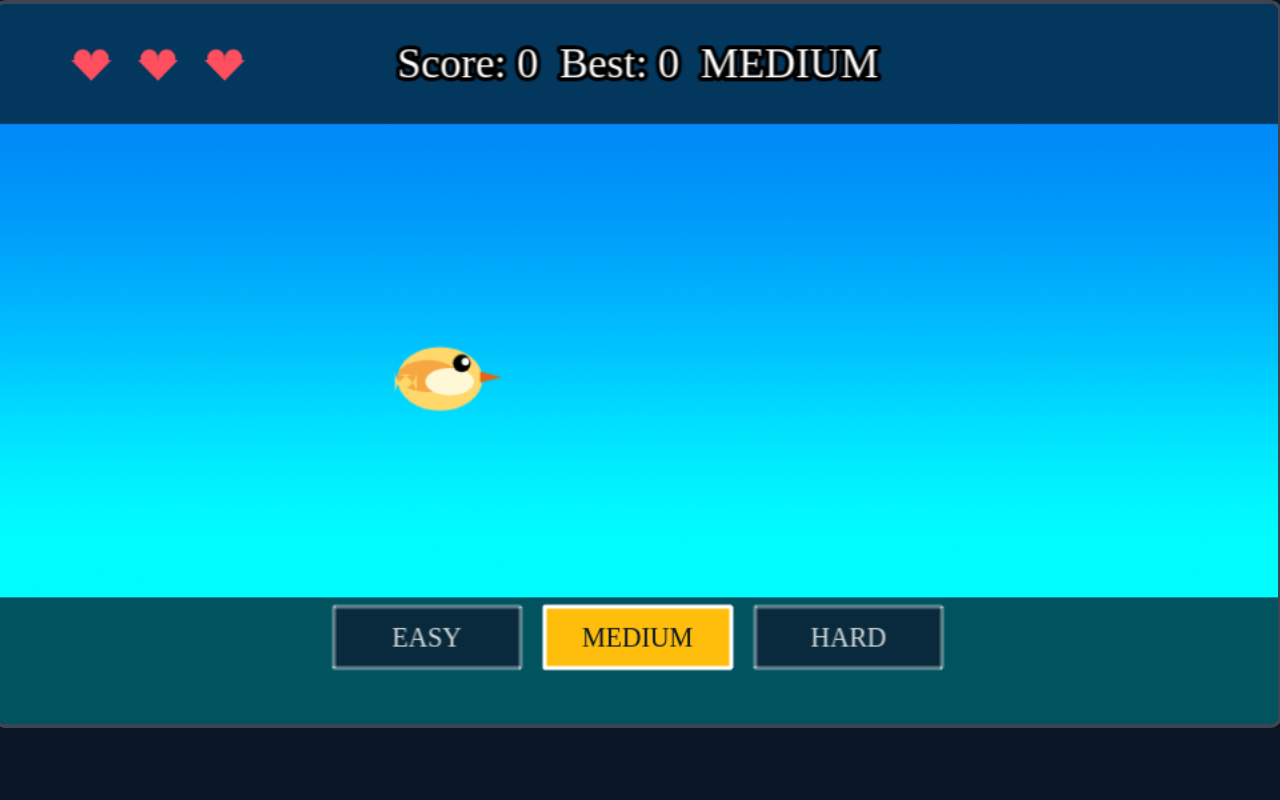
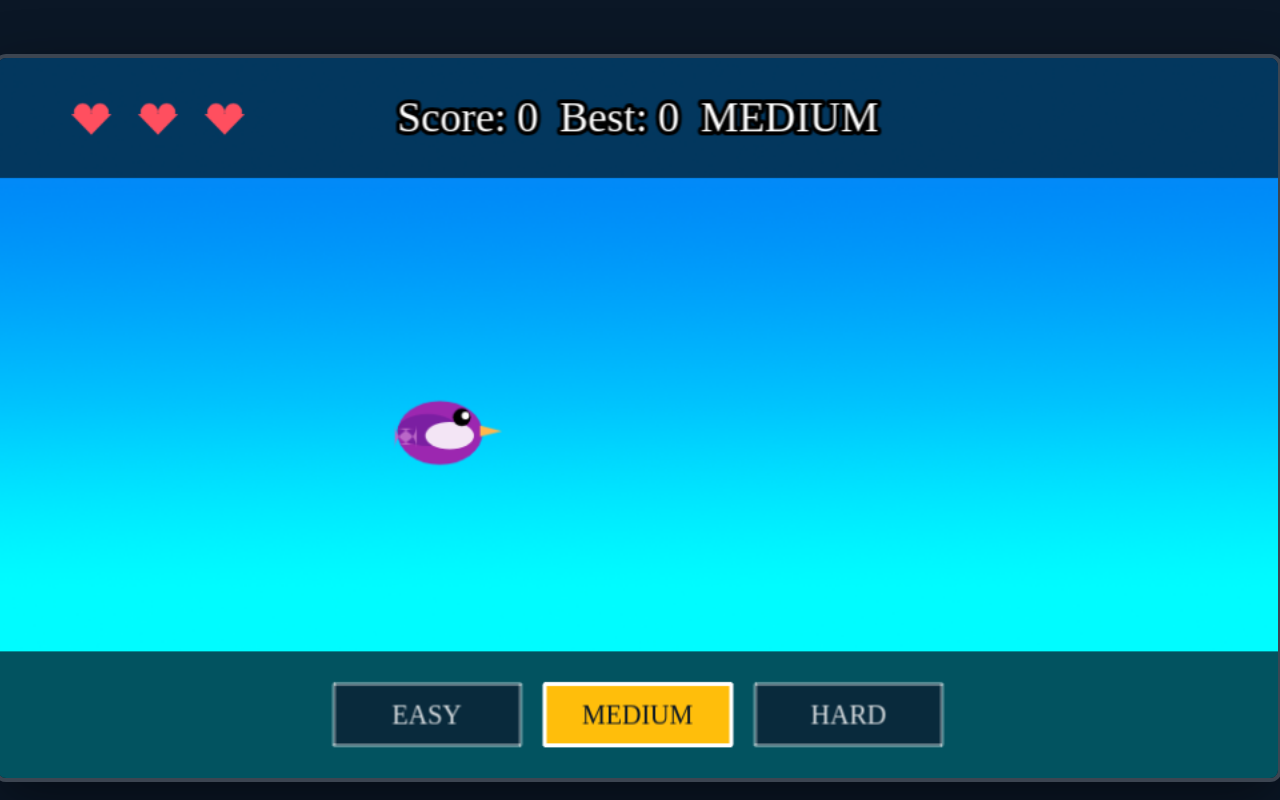
Before and after one commit to c16a/bunny-bird, a React (Vite) app: page / in a window 1280 px wide. Built offline with nearby package versions, Linux system fonts and the light colour scheme.

Commit message:
Added full screen functionality
Signed-off-by: Chaitanya Munukutla <chaitanya.m61292@gmail.com>

```diff
--- a/public/style.css
+++ b/public/style.css
@@ -1,3 +1,8 @@
+:root {
+    --viewport-height: 100vh;
+    --viewport-width: 100vw;
+}
+
 html,
 body {
     height: 100%;
@@ -13,8 +18,8 @@ body {
 }
 
 #app {
-    width: 100%;
-    height: 100%;
+    width: var(--viewport-width);
+    height: var(--viewport-height);
     display: flex;
     justify-content: center;
     align-items: center;
@@ -22,8 +27,8 @@ body {
 }
 
 #game-container {
-    width: 100%;
-    height: 100%;
+    width: var(--viewport-width);
+    height: var(--viewport-height);
     display: flex;
     justify-content: center;
     align-items: center;
@@ -33,10 +38,12 @@ body {
     border: 4px solid rgba(255, 255, 255, 0.2);
     border-radius: 12px;
     box-shadow: 0 20px 60px rgba(0, 0, 0, 0.45);
-    width: 100vw;
-    height: 100vh;
-    max-width: 100vw;
-    max-height: 100vh;
+    width: var(--viewport-width);
+    height: var(--viewport-height);
+    max-width: var(--viewport-width);
+    max-height: var(--viewport-height);
+    display: block;
+    margin: 0 auto;
     touch-action: none;
     cursor: pointer;
 }
--- a/src/App.tsx
+++ b/src/App.tsx
@@ -10,6 +10,26 @@ function App()
     const handleSceneReady = useCallback((sceneInstance: Phaser.Scene) =>
     {
         setActiveScene(sceneInstance as GameScene);
+    }, []);
+
+    useEffect(() =>
+    {
+        const updateViewportVars = () =>
+        {
+            const root = document.documentElement;
+            root.style.setProperty('--viewport-height', `${window.innerHeight}px`);
+            root.style.setProperty('--viewport-width', `${window.innerWidth}px`);
+        };
+
+        updateViewportVars();
+        window.addEventListener('resize', updateViewportVars);
+        window.addEventListener('orientationchange', updateViewportVars);
+
+        return () =>
+        {
+            window.removeEventListener('resize', updateViewportVars);
+            window.removeEventListener('orientationchange', updateViewportVars);
+        };
     }, []);
 
     useEffect(() =>
--- a/src/game/scenes/Game.ts
+++ b/src/game/scenes/Game.ts
@@ -345,7 +345,7 @@ export class Game extends Phaser.Scene
         const spacing = 18;
         const totalWidth = (buttonWidth * options.length) + (spacing * (options.length - 1));
         const startX = (this.scale.width * 0.5) - (totalWidth * 0.5) + (buttonWidth * 0.5);
-        const y = this.scale.height - this.hudBottom + 30;
+        const y = this.scale.height - (this.hudBottom * 0.5);
 
         options.forEach((level, index) =>
         {
@@ -659,19 +659,19 @@ export class Game extends Phaser.Scene
         const height = 72;
         const graphics = this.make.graphics({ x: 0, y: 0 });
 
-        graphics.fillStyle(0xffd86b, 1);
+        graphics.fillStyle(0x9c27b0, 1);
         graphics.fillEllipse(width * 0.45, height * 0.55, width * 0.7, height * 0.7);
 
-        graphics.fillStyle(0xf6a742, 1);
+        graphics.fillStyle(0x7b1fa2, 1);
         graphics.fillEllipse(width * 0.35, height * 0.52, width * 0.5, height * 0.35);
 
-        graphics.fillStyle(0xfff8d7, 1);
+        graphics.fillStyle(0xf3e5f5, 1);
         graphics.fillEllipse(width * 0.53, height * 0.58, width * 0.4, height * 0.3);
 
-        graphics.fillStyle(0xe36414, 1);
+        graphics.fillStyle(0xffb74d, 1);
         graphics.fillTriangle(width * 0.78, height * 0.47, width * 0.96, height * 0.53, width * 0.78, height * 0.59);
 
-        graphics.fillStyle(0xffd86b, 1);
+        graphics.fillStyle(0xba68c8, 1);
         graphics.fillRoundedRect(width * 0.08, height * 0.5, width * 0.18, height * 0.18, 16);
 
         graphics.fillStyle(0x000000, 1);
```
